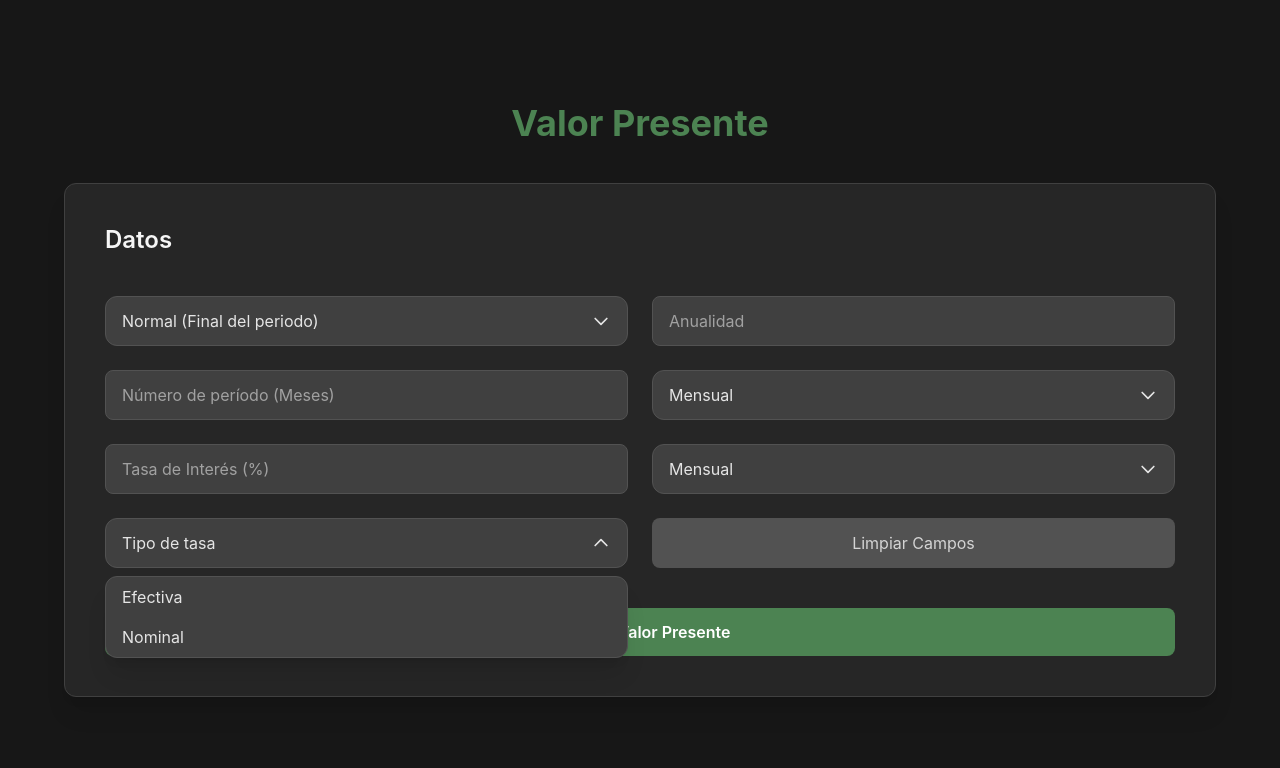
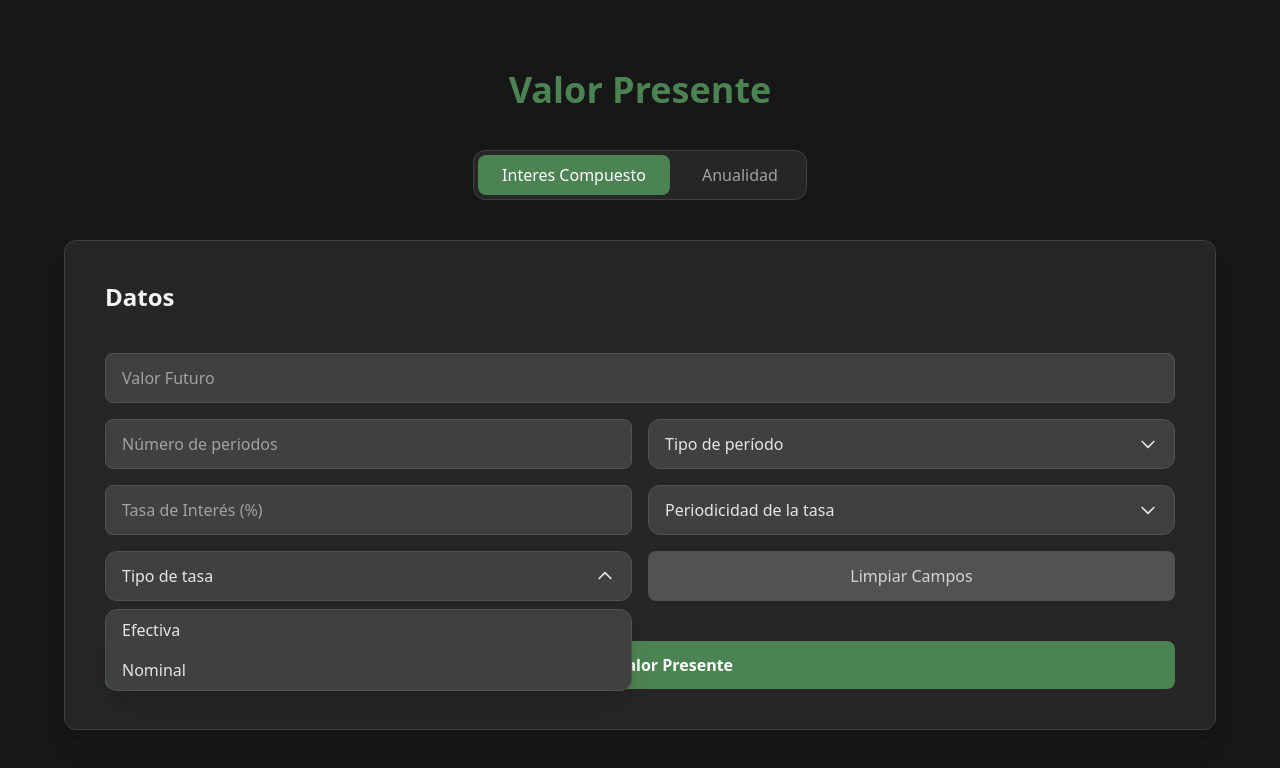
Before and after one commit to MONTESDANIEL/interes-compuesto, a React (Vite) app: page /present-value in a window 1280 px wide. Both pictures are taken after a click on the button "Tipo de tasa". Shown: the top 768 px of the page. Built offline with nearby package versions, Linux system fonts and the light colour scheme.

Commit message:
feat: Refactor PresentValue component and enhance dropdown functionality

```diff
--- a/src/assets/main.css
+++ b/src/assets/main.css
@@ -1,10 +1,4 @@
 @import "tailwindcss";
-@import url('https://fonts.googleapis.com/css2?family=Inter:wght@300;400;500;600;700&display=swap');
-
-body {
-    font-family: 'Inter', sans-serif;
-}
-
 
 @theme {
     --color-primary: #4c8352;
--- a/src/components/Dropdown.tsx
+++ b/src/components/Dropdown.tsx
@@ -73,18 +73,13 @@ const Dropdown: React.FC<DropdownProps> = ({
         <AnimatePresence>
           {open && (
             <motion.div
-              initial={{ opacity: 0, y: -8 }}
+              initial={{ opacity: 0, y: 4 }}
               animate={{ opacity: 1, y: 0 }}
-              exit={{ opacity: 0, y: -8 }}
+              exit={{ opacity: 0, y: 4 }}
               transition={{ duration: 0.18 }}
-              className="
-                absolute left-0 right-0 mt-2 z-50
-                bg-neutral-700
-                rounded-xl shadow-xl
-                overflow-hidden
-                border border-neutral-600
-              "
+              className="absolute top-full w-full mt-2 z-50 bg-neutral-700 rounded-xl shadow-xl border border-neutral-600 overflow-hidden"
             >
+              <div className="overflow-y-auto h-full max-h-40 ">
                 {options.map((opt) => (
                   <button
                     key={opt.value}
@@ -103,6 +98,7 @@ const Dropdown: React.FC<DropdownProps> = ({
                     {opt.label}
                   </button>
                 ))}
+              </div>
             </motion.div>
           )}
         </AnimatePresence>
--- a/src/pages/PresentValue.tsx
+++ b/src/pages/PresentValue.tsx
@@ -1,104 +1,213 @@
 import React, { useState } from "react";
-import * as financial from "financial";
-import { PaymentDueTime } from "financial";
+import { pv as presentValue, PaymentDueTime } from "financial";
 
 import CustomInput from "../components/CustomInput";
 import Dropdown from "../components/Dropdown";
 import ResultCard from "../components/ResultCard";
 
-const Annuities: React.FC = () => {
-  const [tipoValor, setTipoValor] = useState("normal");
-  const [anualidad, setAnualidad] = useState("");
-  const [periodos, setPeriodos] = useState("");
-  const [tipoPeriodo, setTipoPeriodo] = useState("mensual");
-  const [tasa, setTasa] = useState("");
+const PresentValue: React.FC = () => {
+  const [tipoValor, setTipoValor] = useState<"normal" | "anticipado" | "">("");
+  const [tab, setTab] = useState<"interes" | "anualidad">("interes");
+  const [anualidad, setAnualidad] = useState<string>("");
+  const [valorFuturo, setValorFuturo] = useState<string>("");
+  const [periodos, setPeriodos] = useState<string>("");
+  const [tipoPeriodo, setTipoPeriodo] = useState<string>("");
+  const [periodicidadTasa, setPeriodicidadTasa] = useState<string>("");
+  const [tasa, setTasa] = useState<string>("");
+  const [tipoTasa, setTipoTasa] = useState<"efectiva" | "nominal" | "">("");
   const [resultado, setResultado] = useState<number | null>(null);
 
+  const periodosPorAnoMap: Record<number, number> = {
+    1: 12,
+    2: 8,
+    3: 4,
+    4: 3,
+    6: 2,
+    12: 1,
+  };
+
+  const convertirTasa = (
+    tasaConocida: number,
+    periodoOrigen: number,
+    periodoDestino: number
+  ): number => {
+    const nOrigen = periodosPorAnoMap[periodoOrigen];
+    const nDestino = periodosPorAnoMap[periodoDestino];
+
+    if (!nOrigen || !nDestino) throw new Error("Periodicidad desconocida");
+
+    return Math.pow(1 + tasaConocida, nOrigen / nDestino) - 1;
+  };
+
+  const tasaNominalPorPeriodo = (
+    tasaAnual: number,
+    periodicidadNum: number
+  ): number => {
+    const periodosPorAno = periodosPorAnoMap[periodicidadNum];
+    if (!periodosPorAno) throw new Error("Periodicidad desconocida");
+
+    return tasaAnual / periodosPorAno;
+  };
+
   const clearForm = () => {
-    setTipoValor("normal");
+    setTipoValor("");
     setAnualidad("");
     setPeriodos("");
-    setTipoPeriodo("mensual");
+    setTipoPeriodo("");
+    setPeriodicidadTasa("");
     setTasa("");
+    setValorFuturo("");
+    setTipoTasa("");
     setResultado(null);
   };
 
-  const handleSubmit = () => {
-    const pmt = Number(anualidad);
-    const nper = Number(periodos);
-    const rateInput = Number(tasa) / 100;
+  const handleSubmitAnualidad = () => {
+    const tasaNum = Number(tasa) / 100;
+    const periodicidadNum = Number(periodicidadTasa);
+    const periodoNum = Number(tipoPeriodo);
+    const anualidadNum = Number(anualidad);
+    const totalPeriodos = Number(periodos);
 
-    if (!pmt || !nper || !rateInput) {
+    if (
+      !tasaNum ||
+      !periodicidadNum ||
+      !periodoNum ||
+      !anualidadNum ||
+      !totalPeriodos
+    ) {
       alert("Completa todos los campos correctamente");
       return;
     }
 
-    // Mapeo de períodos por año
-    const mapping: Record<string, number> = {
-      mensual: 12,
-      bimestral: 6,
-      trimestral: 4,
-      cuatrimestral: 3,
-      semestral: 2,
-      anual: 1,
-    };
+    let tasaPorPeriodoFinal = tasaNum;
 
-    const m = mapping[tipoPeriodo];
+    // Caso: tasa nominal
+    if (tipoTasa === "nominal") {
+      tasaPorPeriodoFinal = tasaNominalPorPeriodo(tasaNum, periodicidadNum);
+    }
 
-    console.log("Anualidad ingresada:", pmt);
-    console.log("Tasa de interés ingresada:", rateInput);
-    console.log("Número de períodos ingresados:", nper);
+    // Caso: tasa efectiva con diferente periodicidad
+    if (periodicidadNum !== periodoNum) {
+      tasaPorPeriodoFinal = convertirTasa(
+        tasaPorPeriodoFinal,
+        periodicidadNum,
+        periodoNum
+      );
+    }
 
-    console.log("Períodos por año (m):", m);
-
+    // Determinar tipo de pago
     const paymentType =
       tipoValor === "anticipado" ? PaymentDueTime.Begin : PaymentDueTime.End;
 
-    console.log("Tipo de pago:", paymentType);
+    console.log("Tasa por periodo final:", tasaPorPeriodoFinal);
 
-    const pv = financial.pv(rateInput, nper, -pmt, 0, paymentType);
-
-    // TODO : Verificar el resultado de la tasa segun el tipo de período
-    // El periodo queda en meses
+    // Cálculo de valor presente
+    const pv = presentValue(
+      tasaPorPeriodoFinal,
+      totalPeriodos,
+      -anualidadNum,
+      0,
+      paymentType
+    );
 
     setResultado(pv);
   };
 
+  const handleSubmitInteres = () => {
+    const tasaNum = Number(tasa) / 100;
+    const periodicidadNum = Number(periodicidadTasa); // origen
+    const periodoNum = Number(tipoPeriodo); // destino
+    const totalPeriodos = Number(periodos);
+    const valorFuturoNum = Number(valorFuturo);
+
+    if (
+      !tasaNum ||
+      !periodicidadNum ||
+      !periodoNum ||
+      !valorFuturoNum ||
+      !totalPeriodos
+    ) {
+      alert("Completa todos los campos correctamente");
+      return;
+    }
+
+    let tasaPorPeriodoFinal = tasaNum;
+
+    if (tipoTasa === "nominal") {
+      tasaPorPeriodoFinal = tasaNominalPorPeriodo(tasaNum, periodicidadNum);
+    }
+
+    if (periodicidadNum !== periodoNum) {
+      tasaPorPeriodoFinal = convertirTasa(
+        tasaPorPeriodoFinal,
+        periodicidadNum,
+        periodoNum
+      );
+    }
+
+    const PV =
+      valorFuturoNum / Math.pow(1 + tasaPorPeriodoFinal, totalPeriodos);
+
+    setResultado(PV);
+  };
+
   return (
-    <div className="flex justify-center items-center min-h-screen bg-neutral-900 text-neutral-100 px-4">
-      <div className="max-w-6xl mx-auto flex flex-col w-full gap-10 py-10">
+    <div className="flex justify-center items-center min-h-screen bg-neutral-900 text-neutral-100 p-5">
+      <div className="max-w-6xl mx-auto flex flex-col w-full gap-10">
         <h1 className="text-4xl font-bold text-center text-primary">
           Valor Presente
         </h1>
 
+        <div className="flex justify-center">
+          <div className="inline-flex bg-neutral-800 border border-neutral-700 rounded-xl p-1 gap-2">
+            <button
+              className={`px-6 py-2 rounded-lg transition-colors duration-300 ${
+                tab === "interes"
+                  ? "bg-primary text-white"
+                  : "text-neutral-400 hover:text-neutral-200 cursor-pointer"
+              }`}
+              onClick={() => {
+                setTab("interes");
+                clearForm();
+              }}
+            >
+              Interes Compuesto
+            </button>
+
+            <button
+              className={`px-6 py-2 rounded-lg transition-colors duration-300 ${
+                tab === "anualidad"
+                  ? "bg-primary text-white"
+                  : "text-neutral-400 hover:text-neutral-200 cursor-pointer"
+              }`}
+              onClick={() => {
+                setTab("anualidad");
+                clearForm();
+              }}
+            >
+              Anualidad
+            </button>
+          </div>
+        </div>
+
         <div className="bg-neutral-800 border border-neutral-700 rounded-xl shadow-xl p-10 space-y-10">
-          <h1 className="text-2xl font-semibold">Datos</h1>
+          <h2 className="text-2xl font-semibold">Datos</h2>
 
-          <div className="grid grid-cols-1 md:grid-cols-2 gap-6">
-            <Dropdown
-              label="Tipo de valor"
-              value={tipoValor}
-              onChange={setTipoValor}
-              options={[
-                { label: "Normal (Final del periodo)", value: "normal" },
-                {
-                  label: "Anticipado (Inicio del periodo)",
-                  value: "anticipado",
-                },
-              ]}
-            />
-
+          {tab === "interes" && (
+            <>
+              <div className="grid grid-cols-1 md:grid-cols-2 gap-4">
                 <CustomInput
-              value={anualidad}
+                  value={valorFuturo}
                   format="money"
-              placeholder="Anualidad"
-              onChange={(raw) => setAnualidad(raw)}
+                  placeholder="Valor Futuro"
+                  className="col-span-2"
+                  onChange={setValorFuturo}
                 />
 
                 <CustomInput
                   value={periodos}
-              placeholder="Número de período (Meses)"
-              onChange={(raw) => setPeriodos(raw)}
+                  placeholder="Número de periodos"
+                  onChange={setPeriodos}
                 />
 
                 <Dropdown
@@ -106,39 +215,41 @@ const Annuities: React.FC = () => {
                   value={tipoPeriodo}
                   onChange={setTipoPeriodo}
                   options={[
-                { label: "Mensual", value: "mensual" },
-                { label: "Bimestral", value: "bimestral" },
-                { label: "Trimestral", value: "trimestral" },
-                { label: "Cuatrimestral", value: "cuatrimestral" },
-                { label: "Semestral", value: "semestral" },
-                { label: "Anual", value: "anual" },
+                    { label: "Mensual", value: "1" },
+                    { label: "Bimestral", value: "2" },
+                    { label: "Trimestral", value: "3" },
+                    { label: "Cuatrimestral", value: "4" },
+                    { label: "Semestral", value: "6" },
+                    { label: "Anual", value: "12" },
                   ]}
                 />
 
                 <CustomInput
                   value={tasa}
                   placeholder="Tasa de Interés (%)"
-              onChange={(raw) => setTasa(raw)}
+                  onChange={setTasa}
                 />
 
                 <Dropdown
                   label="Periodicidad de la tasa"
-              value={tipoPeriodo}
-              onChange={setTipoPeriodo}
+                  value={periodicidadTasa}
+                  onChange={setPeriodicidadTasa}
                   options={[
-                { label: "Mensual", value: "mensual" },
-                { label: "Bimestral", value: "bimestral" },
-                { label: "Trimestral", value: "trimestral" },
-                { label: "Cuatrimestral", value: "cuatrimestral" },
-                { label: "Semestral", value: "semestral" },
-                { label: "Anual", value: "anual" },
+                    { label: "Mensual", value: "1" },
+                    { label: "Bimestral", value: "2" },
+                    { label: "Trimestral", value: "3" },
+                    { label: "Cuatrimestral", value: "4" },
+                    { label: "Semestral", value: "6" },
+                    { label: "Anual", value: "12" },
                   ]}
                 />
 
                 <Dropdown
                   label="Tipo de tasa"
-              value={tipoPeriodo}
-              onChange={setTipoPeriodo}
+                  value={tipoTasa}
+                  onChange={(value) =>
+                    setTipoTasa(value as "efectiva" | "nominal")
+                  }
                   options={[
                     { label: "Efectiva", value: "efectiva" },
                     { label: "Nominal", value: "nominal" },
@@ -153,27 +264,112 @@ const Annuities: React.FC = () => {
                   Limpiar Campos
                 </button>
               </div>
-
               <button
-            onClick={handleSubmit}
+                onClick={handleSubmitInteres}
                 className="w-full py-3 rounded-lg bg-primary text-white font-semibold hover:bg-dark transition-colors duration-300 cursor-pointer"
               >
                 Calcular Valor Presente
               </button>
+            </>
+          )}
+
+          {tab === "anualidad" && (
+            <>
+              <div className="grid grid-cols-1 md:grid-cols-2 gap-4">
+                <Dropdown
+                  label="Tipo de valor"
+                  value={tipoValor}
+                  onChange={(value) =>
+                    setTipoValor(value as "normal" | "anticipado")
+                  }
+                  options={[
+                    { label: "Normal (Final del periodo)", value: "normal" },
+                    {
+                      label: "Anticipado (Inicio del periodo)",
+                      value: "anticipado",
+                    },
+                  ]}
+                />
+                <CustomInput
+                  value={anualidad}
+                  format="money"
+                  placeholder="Anualidad"
+                  onChange={setAnualidad}
+                />
+                <CustomInput
+                  value={periodos}
+                  placeholder="Número de meses"
+                  onChange={setPeriodos}
+                />
+                <Dropdown
+                  label="Periodicidad de meses"
+                  value={tipoPeriodo}
+                  onChange={setTipoPeriodo}
+                  options={[
+                    { label: "Mensual (M)", value: "1" },
+                    { label: "Bimestral (B)", value: "2" },
+                    { label: "Trimestral (T)", value: "3" },
+                    { label: "Cuatrimestral (Q)", value: "4" },
+                    { label: "Semestral (S)", value: "6" },
+                    { label: "Anual (A)", value: "12" },
+                  ]}
+                />
+                <CustomInput
+                  value={tasa}
+                  placeholder="Tasa de Interés (%)"
+                  onChange={setTasa}
+                />
+                <Dropdown
+                  label="Periodicidad de tasa"
+                  value={periodicidadTasa}
+                  onChange={setPeriodicidadTasa}
+                  options={[
+                    { label: "Mensual (M)", value: "1" },
+                    { label: "Bimestral (B)", value: "2" },
+                    { label: "Trimestral (T)", value: "3" },
+                    { label: "Cuatrimestral (Q)", value: "4" },
+                    { label: "Semestral (S)", value: "6" },
+                    { label: "Anual (A)", value: "12" },
+                  ]}
+                />
+                <Dropdown
+                  label="Tipo de tasa"
+                  value={tipoTasa}
+                  onChange={(value) =>
+                    setTipoTasa(value as "efectiva" | "nominal")
+                  }
+                  options={[
+                    { label: "Efectiva (E)", value: "efectiva" },
+                    { label: "Nominal (N)", value: "nominal" },
+                  ]}
+                />
+                <button
+                  type="button"
+                  onClick={clearForm}
+                  className="w-full py-3 rounded-lg bg-neutral-600 text-neutral-300 hover:bg-neutral-700 transition-colors duration-300 cursor-pointer"
+                >
+                  Limpiar Campos
+                </button>
               </div>
 
-        {/* TARJETA DE RESULTADO */}
+              <button
+                onClick={handleSubmitAnualidad}
+                className="w-full py-3 rounded-lg bg-primary text-white font-semibold hover:bg-dark transition-colors duration-300 cursor-pointer"
+              >
+                Calcular Valor Presente
+              </button>
+            </>
+          )}
+        </div>
+
         {resultado !== null && (
           <div className="bg-neutral-800 border border-neutral-700 rounded-xl shadow-xl p-8 text-center">
             <h2 className="text-2xl font-bold text-primary mb-8">Resultado</h2>
             <ResultCard
               label="Valor Presente"
-              value={
-                "$" +
-                resultado.toLocaleString("es-CO", {
+              value={`$${resultado.toLocaleString("es-CO", {
                 minimumFractionDigits: 2,
-                })
-              }
+              })}`}
             />
           </div>
         )}
@@ -182,4 +378,4 @@ const Annuities: React.FC = () => {
   );
 };
 
-export default Annuities;
+export default PresentValue;
```
Lines whose indentation alone changed are shown as unchanged.
